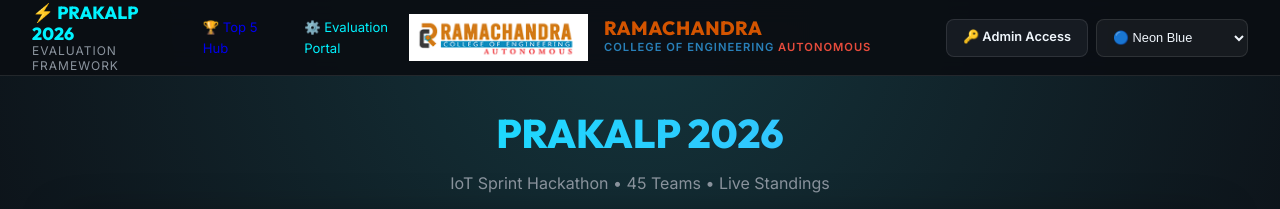
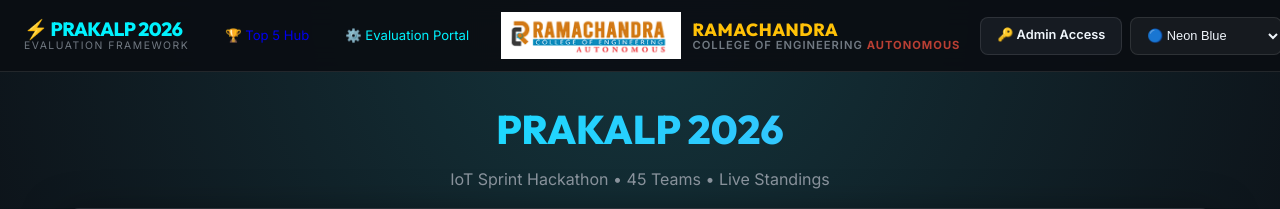
Before and after one commit to DrTMUSHACoder/IoThackathon, a Flask app: page / in a window 1280 px wide. Shown: the top 209 px of the page. Run offline with Flask 3, Linux system fonts and the light colour scheme; data that the repository does not hold is empty; some libraries are stand-ins or nearby versions.

Commit message:
Refactored header to a strictly symmetric 3-column flex layout with zero text wrapping correctly correctly. 1-correctly.

```diff
--- a/templates/header.html
+++ b/templates/header.html
@@ -1,65 +1,58 @@
-<header class="global-navbar">
+<header class="global-navbar" style="display: flex; justify-content: space-between; align-items: center; padding: 0 24px; height: 72px; gap: 20px;">
 
-    <!-- LEFT ALIGNED - NAVIGATION -->
-    <div style="display: flex; gap: 12px; align-items: center; justify-self: start;">
-        <div style="display: flex; flex-direction: column; line-height: 1.2; margin-right: 16px;">
-            <span style="font-family: 'Outfit', sans-serif; font-weight: 800; font-size: 1.1rem; color: var(--primary-neon);">⚡ PRAKALP 2026</span>
-            <span style="font-size: 0.75rem; color: var(--text-secondary); text-transform: uppercase; letter-spacing: 1px;">Evaluation Framework</span>
+    <!-- 🚀 LEFT SECTION - Navigation (Strictly Centered Vertically) -->
+    <div style="display: flex; align-items: center; gap: 12px; flex: 1;">
+        <div style="display: flex; flex-direction: column; line-height: 1.1; margin-right: 12px; white-space: nowrap;">
+            <span style="font-family: 'Outfit', sans-serif; font-weight: 800; font-size: 1.2rem; color: var(--primary-neon); letter-spacing: -0.5px;">⚡ PRAKALP 2026</span>
+            <span style="font-size: 0.65rem; color: var(--text-secondary); text-transform: uppercase; letter-spacing: 1.5px; opacity: 0.8;">EVALUATION FRAMEWORK</span>
         </div>
 
-        <a href="/" class="btn-secondary" style="font-size: 0.82rem; padding: 6px 14px; text-decoration: none; border-radius: 6px;">
+        <a href="/" class="btn-secondary" style="font-size: 0.82rem; padding: 0 12px; height: 36px; display: flex; align-items: center; text-decoration: none; border-radius: 6px; white-space: nowrap;">
             🏆 Top 5 Hub
         </a>
 
-        <a href="/admin" class="btn-secondary" style="font-size: 0.82rem; padding: 6px 14px; text-decoration: none; border-color: var(--primary-neon); color: var(--primary-neon); border-radius: 6px;">
+        <a href="/admin" class="btn-secondary" style="font-size: 0.82rem; padding: 0 12px; height: 36px; display: flex; align-items: center; text-decoration: none; border-color: var(--primary-neon); color: var(--primary-neon); border-radius: 6px; white-space: nowrap;">
             ⚙️ Evaluation Portal
         </a>
     </div>
 
-    <!-- CENTER ALIGNED - COLLEGE BRANDING -->
-    <a href="/" class="global-navbar-brand" style="justify-self: center;">
+    <!-- 🏰 CENTER SECTION - Branding (Always Centered) -->
+    <a href="/" class="global-navbar-brand" style="display: flex; align-items: center; gap: 12px; text-decoration: none; flex: 0 0 auto;">
         <img src="{{ url_for('static', filename='images/logo.png') }}" alt="RCE Logo" onerror="this.style.display='none'" style="height: 48px; width: auto; object-fit: contain;">
-        <div class="rce-brand-text">
-            <span class="rce-title">RAMACHANDRA</span>
-            <span class="rce-subtitle">College of Engineering <span style="color: #e74c3c;">Autonomous</span></span>
+        <div class="rce-brand-text" style="display: flex; flex-direction: column; white-space: nowrap; line-height: 1.1;">
+            <span class="rce-title" style="font-family: 'Outfit', sans-serif; font-weight: 800; font-size: 1.1rem; color: var(--accent-gold); margin: 0;">RAMACHANDRA</span>
+            <span class="rce-subtitle" style="font-size: 0.7rem; color: var(--text-secondary); opacity: 0.8;">College of Engineering <span style="color: #e74c3c; font-weight: bold;">Autonomous</span></span>
         </div>
     </a>
 
-    <!-- RIGHT ALIGNED - ADMIN ACTIONS & THEME -->
-    <div style="display: flex; align-items: center; gap: 8px; justify-self: end;">
+    <!-- 🛠️ RIGHT SECTION - Admin Actions (Aligned Right) -->
+    <div style="display: flex; align-items: center; gap: 8px; flex: 1; justify-content: flex-end;">
 
         {% if session.get('admin_logged_in') %}
-            <!-- Contextual Dashboard Tools natively bound if inside Admin -->
             {% if request.endpoint == 'admin' %}
-            <a href="/download_results" class="btn-primary" style="padding: 10px 16px; font-size: 0.8rem; border-radius: 8px; text-decoration: none; display: flex; align-items: center; gap: 8px; background: rgba(0, 243, 255, 0.08); border: 1px solid var(--primary-neon); color: var(--primary-neon); white-space: nowrap; height: 38px; box-sizing: border-box;">
+            <a href="/download_results" class="btn-primary" style="padding: 0 16px; font-size: 0.8rem; border-radius: 8px; text-decoration: none; display: flex; align-items: center; gap: 8px; background: rgba(0, 243, 255, 0.08); border: 1px solid var(--primary-neon); color: var(--primary-neon); white-space: nowrap; height: 38px; box-sizing: border-box;">
                 📥 Download Excel
             </a>
-            <button onclick="saveScores()" id="saveBtn" class="btn-primary" style="padding: 10px 16px; font-size: 0.8rem; border-radius: 8px; display: flex; align-items: center; gap: 8px; height: 38px; box-sizing: border-box; white-space: nowrap;">
+            <button onclick="saveScores()" id="saveBtn" class="btn-primary" style="padding: 0 16px; font-size: 0.8rem; border-radius: 8px; display: flex; align-items: center; gap: 8px; height: 38px; box-sizing: border-box; white-space: nowrap; cursor: pointer;">
                 💾 Save Database
             </button>
             {% endif %}
 
-            <!-- Global Logout is universal across all pages if Logged in -->
-            <a href="/logout" class="btn-secondary" style="border-color: var(--error); color: var(--error); padding: 10px 16px; font-size: 0.8rem; text-decoration: none; border-radius: 8px; height: 38px; display: flex; align-items: center; box-sizing: border-box;">
+            <a href="/logout" class="btn-secondary" style="border-color: var(--error); color: var(--error); padding: 0 16px; font-size: 0.8rem; text-decoration: none; border-radius: 8px; height: 38px; display: flex; align-items: center; box-sizing: border-box; white-space: nowrap;">
                 🚪 Logout
             </a>
 
         {% else %}
-
-            <!-- Non-authorized state prompts login context visually -->
-            <a href="/login" class="btn-primary" style="background: var(--surface-dark); border: 1px solid var(--glass-border); color: var(--text-primary); padding: 10px 16px; font-size: 0.8rem; text-decoration: none; border-radius: 8px; height: 38px; display: flex; align-items: center; box-sizing: border-box;">
+            <a href="/login" class="btn-primary" style="background: var(--surface-dark); border: 1px solid var(--glass-border); color: var(--text-primary); padding: 0 16px; font-size: 0.8rem; text-decoration: none; border-radius: 8px; height: 38px; display: flex; align-items: center; box-sizing: border-box; white-space: nowrap;">
                 🔑 Admin Access
             </a>
-
         {% endif %}
 
-        <!-- Theme selector with matching height -->
         <select id="themeSelector" onchange="changeTheme(this.value)" style="background: rgba(255, 255, 255, 0.05); border: 1.5px solid var(--glass-border); color: var(--text-primary); border-radius: 8px; width: auto; padding: 0 12px; font-size: 0.8rem; font-weight: 500; cursor: pointer; height: 38px; box-sizing: border-box;">
             <option value="neon-blue">🔵 Neon Blue</option>
             <option value="cyber-purple">🟣 Cyber Purple</option>
             <option value="matrix-green">🟢 Matrix Green</option>
             <option value="sunset-orange">🟠 Sunset Orange</option>
         </select>
-
     </div>
 </header>
```
